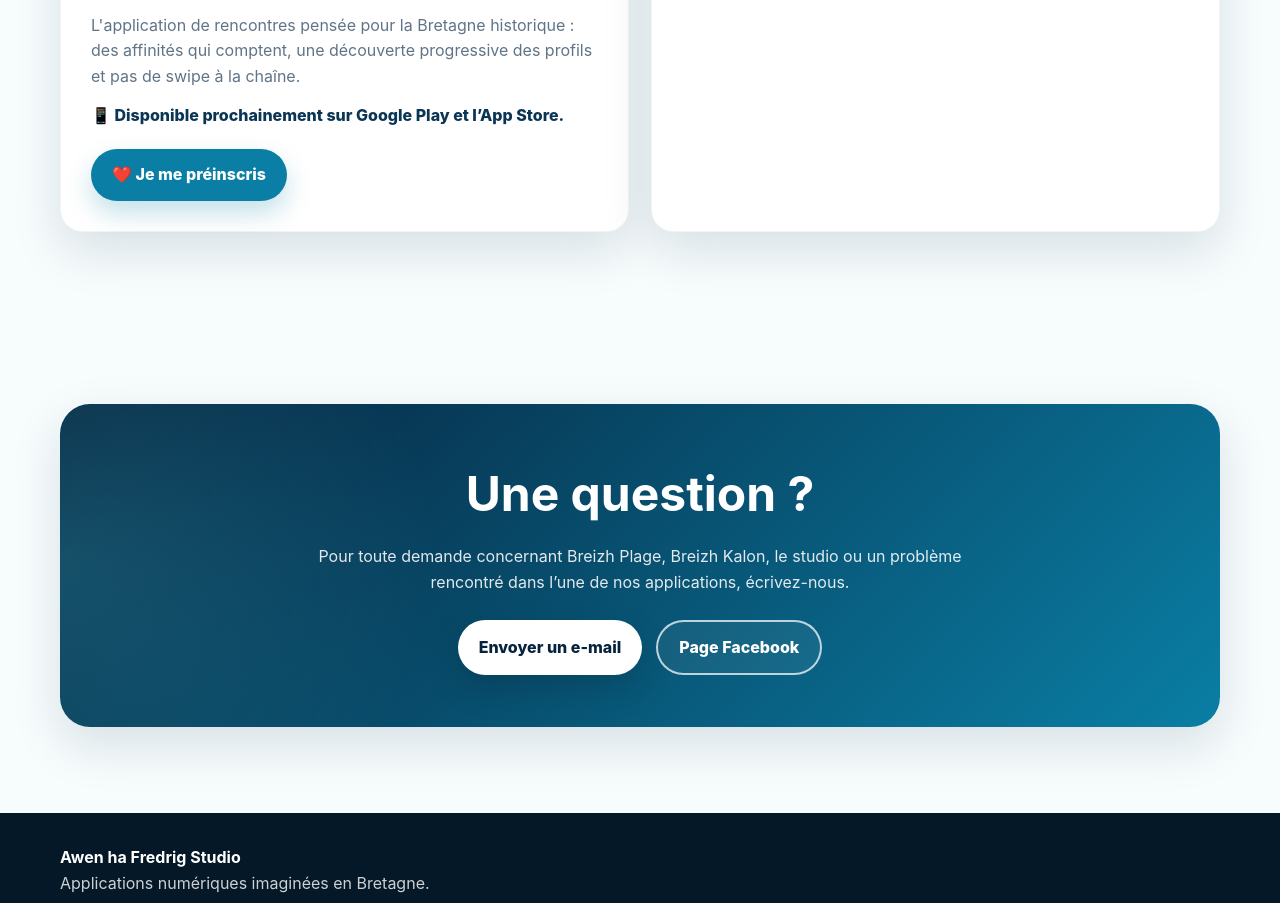
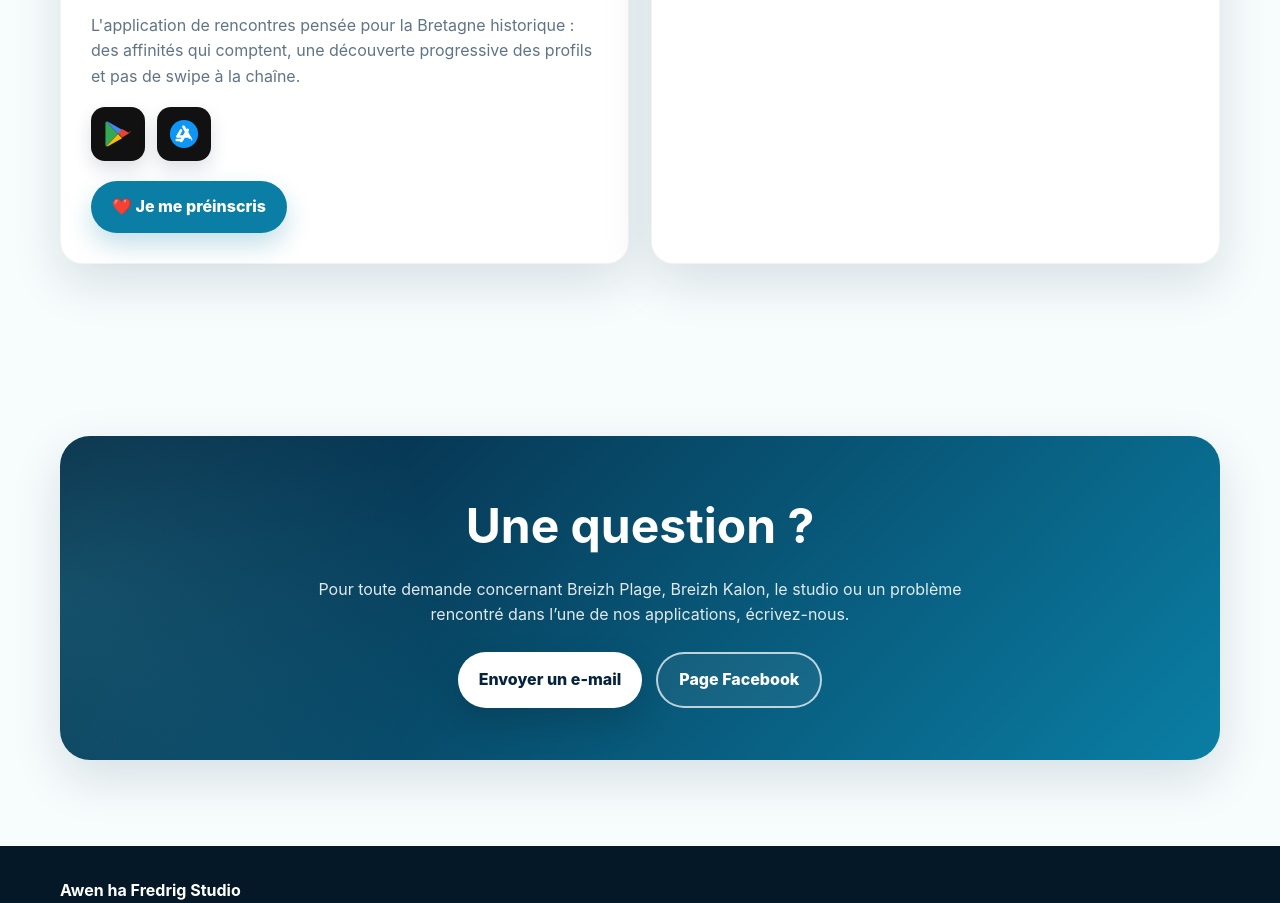
Before and after one commit to Awenbzh/Awenbzh.github.io, a plain HTML site: page index.html in a window 1280 px wide. Shown: the part 3261-4164 px from the top of the page. Drawn offline with Linux system fonts and the light colour scheme.

Commit message:
Add store logos for Google Play and App Store

```diff
--- a/index.html
+++ b/index.html
@@ -403,6 +403,31 @@
       border-radius: 0;
     }
 
+    .store-logos {
+      display: flex;
+      align-items: center;
+      gap: 12px;
+      margin-top: 18px;
+      flex-wrap: wrap;
+    }
+
+    .store-logo {
+      display: inline-flex;
+      align-items: center;
+      justify-content: center;
+      width: 54px;
+      height: 54px;
+      border-radius: 14px;
+      background: #111;
+      box-shadow: 0 8px 18px rgba(6,35,61,.14);
+    }
+
+    .store-logo svg {
+      width: 30px;
+      height: 30px;
+      display: block;
+    }
+
     .contact-box {
       border-radius: 30px;
       padding: 52px 28px;
@@ -702,9 +727,23 @@
               et pas de swipe à la chaîne.
             </p>
 
-            <p style="font-weight:800; color:#0b3554; margin-top:14px; margin-bottom:0;">
-              📱 Disponible prochainement sur Google Play et l’App Store.
-            </p>
+            <div class="store-logos" aria-label="Disponible prochainement sur Google Play et l’App Store">
+              <span class="store-logo" title="Google Play" aria-label="Google Play">
+                <svg viewBox="0 0 32 32" aria-hidden="true">
+                  <path fill="#34A853" d="M3.4 2.6c-.5.5-.8 1.2-.8 2.1v22.6c0 .9.3 1.6.8 2.1L16.1 16 3.4 2.6z"/>
+                  <path fill="#4285F4" d="M20.4 11.5 5.8 3.2c-.8-.5-1.5-.6-2.1-.3L16.1 16l4.3-4.5z"/>
+                  <path fill="#FBBC04" d="M20.4 20.5 16.1 16 3.7 29.1c.6.3 1.3.2 2.1-.3l14.6-8.3z"/>
+                  <path fill="#EA4335" d="m28.4 15.2-8-4.6-4.3 4.5 4.3 4.5 8-4.6c1.3-.7 1.3-1.9 0-2.6z"/>
+                </svg>
+              </span>
+
+              <span class="store-logo" title="App Store" aria-label="App Store">
+                <svg viewBox="0 0 32 32" aria-hidden="true">
+                  <circle cx="16" cy="16" r="15" fill="#0D96F6"/>
+                  <path d="M11.2 23.7h-3a1.3 1.3 0 1 1 0-2.6h4.5l5.9-10.2a1.5 1.5 0 0 1 2.6 1.5l-6.5 11.3a2 2 0 0 1-3.5 0zm12.6-2.6h-2.6l-7-12.1a1.5 1.5 0 1 1 2.6-1.5l8 13.8c.4.7-.1 1.8-1 1.8zM10.3 17.4h11.4a1.3 1.3 0 1 1 0 2.6H8.8a1.3 1.3 0 0 1-1.1-2l3.7-6.4a1.5 1.5 0 1 1 2.6 1.5l-2.5 4.3z" fill="white"/>
+                </svg>
+              </span>
+            </div>
 
             <a
               class="btn btn-blue"
```
